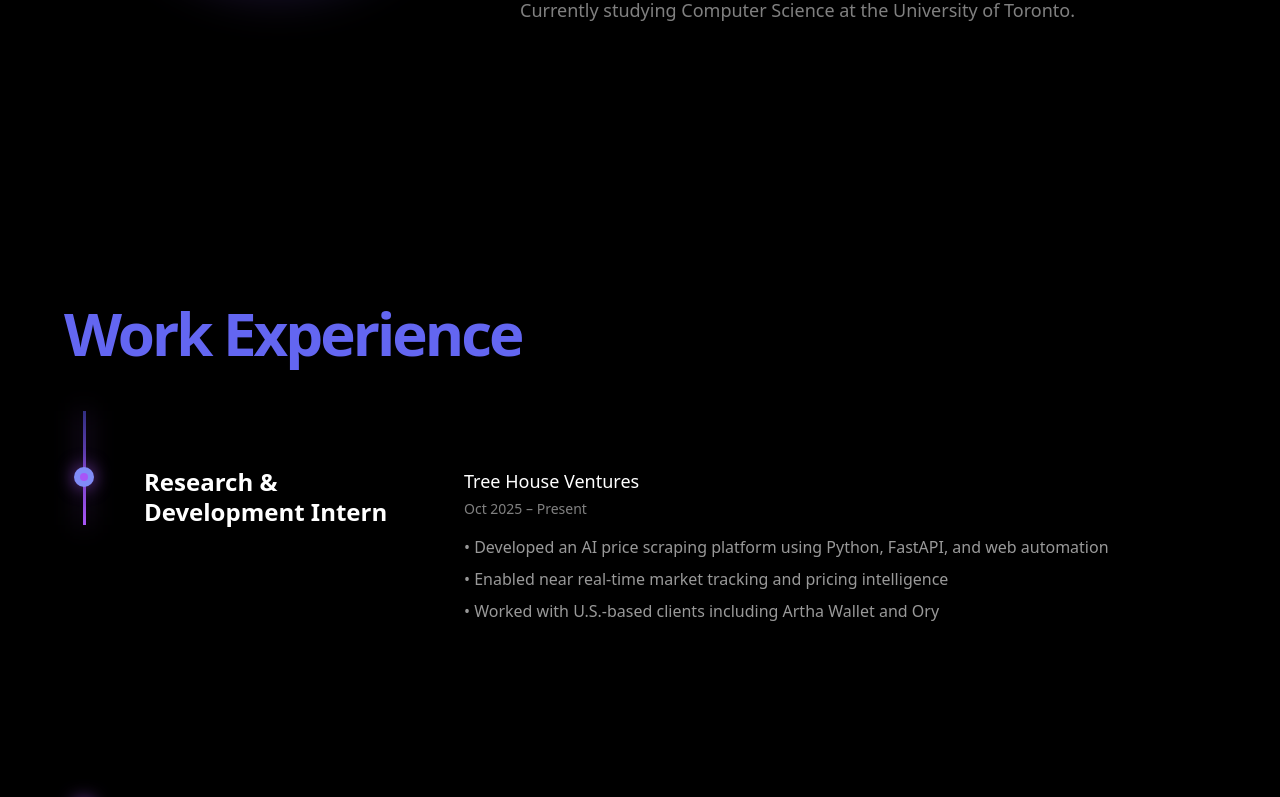
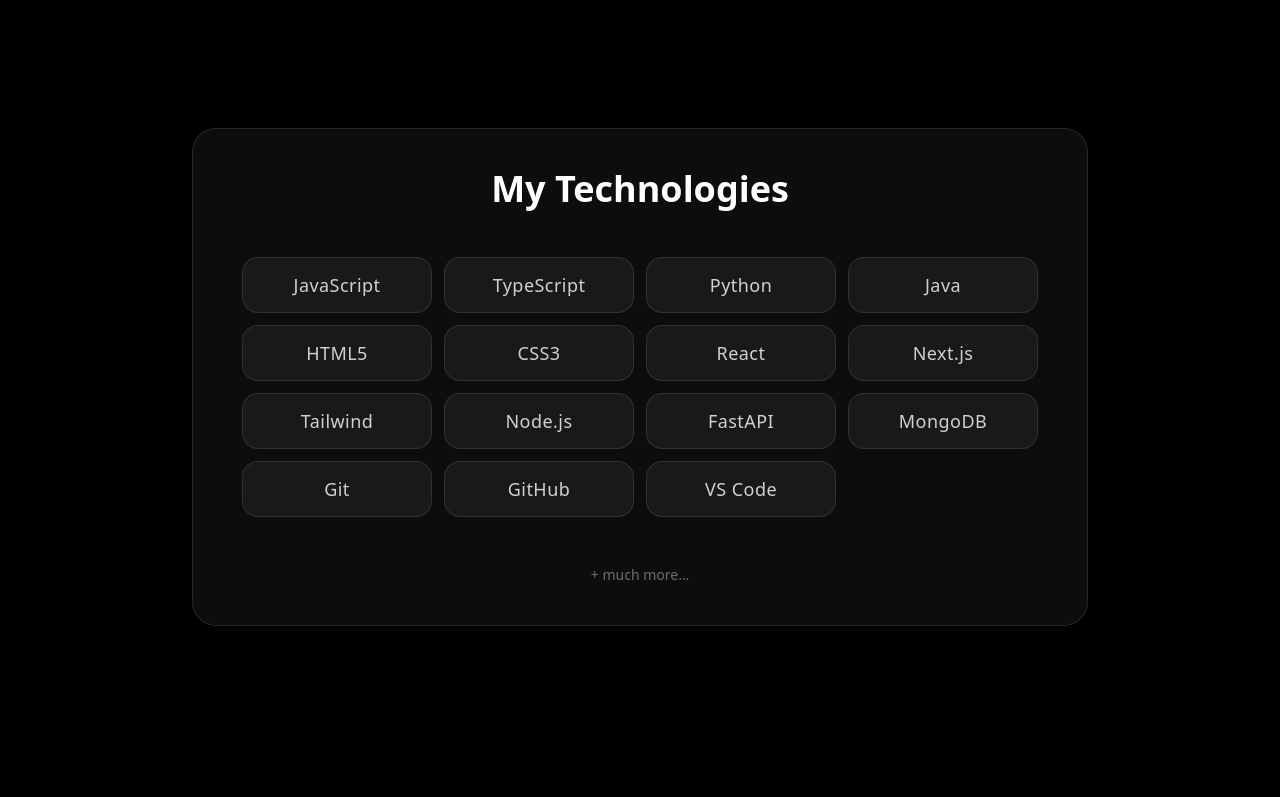
Before and after one commit to AmoghMerudi/my-website, a React (Vite) app: page / in a window 1280 px wide. Shown: the part 3285-4082 px from the top of the page. Built offline with nearby package versions, Linux system fonts and the light colour scheme.

Commit message:
added tech stack

```diff
--- a/src/sections/About.tsx
+++ b/src/sections/About.tsx
@@ -1,4 +1,6 @@
 import { motion } from "framer-motion"
+
+import Technologies from "./Technologies"
 
 export default function About() {
   return (
@@ -10,8 +12,10 @@
       viewport={{ once: false }}
       transition={{ duration: 0.8, ease: "easeInOut" }}
     >
-      <div className="w-full max-w-6xl flex flex-col md:flex-row items-center gap-12 justify-center">
+      <div className="w-full max-w-6xl flex flex-col gap-16">
 
+        {/* Photo + text row */}
+        <div className="grid md:grid-cols-[380px_1fr] gap-12 items-center justify-center">
           {/* Photo + soft feathered edge */}
           <div className="relative w-96 h-96 flex items-center justify-center">
             {/* Subtle gradient glow */}
@@ -64,6 +68,11 @@
             </p>
           </div>
         </div>
+
+        {/* Technologies below */}
+        <Technologies />
+
+      </div>
     </motion.section>
   )
 }
--- /dev/null
+++ b/src/sections/Technologies.tsx
@@ -0,0 +1,77 @@
+export default function Technologies() {
+  const tech = [
+    // Core languages
+    "JavaScript",
+    "TypeScript",
+    "Python",
+    "Java",
+    // Frontend
+    "HTML5",
+    "CSS3",
+    "React",
+    "Next.js",
+    "Tailwind",
+    // Backend
+    "Node.js",
+    "FastAPI",
+    // Databases
+    "MongoDB",
+    // Tooling
+    "Git",
+    "GitHub",
+    "VS Code",
+  ]
+
+  return (
+    <section className="mt-32 flex justify-center px-6">
+      <div
+        className="
+          w-full max-w-4xl
+          rounded-3xl
+          bg-white/5
+          border border-white/10
+          backdrop-blur-lg
+          p-8 md:p-10
+        "
+      >
+        <h3 className="text-3xl md:text-4xl font-semibold text-white text-center mb-12">
+          My Technologies
+        </h3>
+
+        <div
+          className="
+            grid
+            grid-cols-[repeat(auto-fit,190px)]
+            justify-center
+            gap-x-3 gap-y-3
+            mx-auto
+            max-w-[820px]
+          "
+        >
+          {tech.map((label) => (
+            <div
+              key={label}
+              className="
+                h-14
+                w-[190px]
+                flex items-center justify-center
+                rounded-2xl
+                bg-white/5
+                border border-white/10
+                text-white/80
+                text-lg font-medium
+                tracking-wide
+              "
+            >
+              {label}
+            </div>
+          ))}
+        </div>
+
+        <p className="mt-12 text-center text-sm text-white/40">
+          + much more…
+        </p>
+      </div>
+    </section>
+  )
+}
```
Lines whose indentation alone changed are shown as unchanged.
